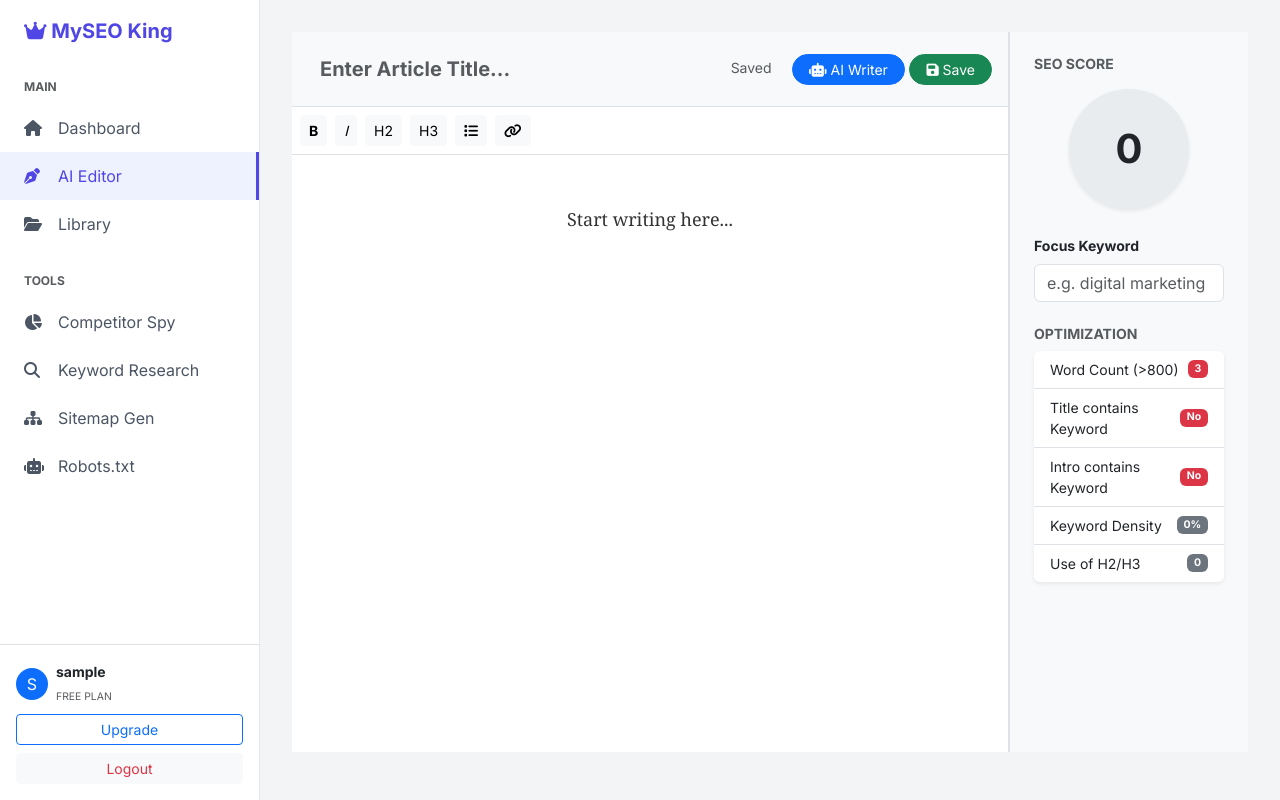
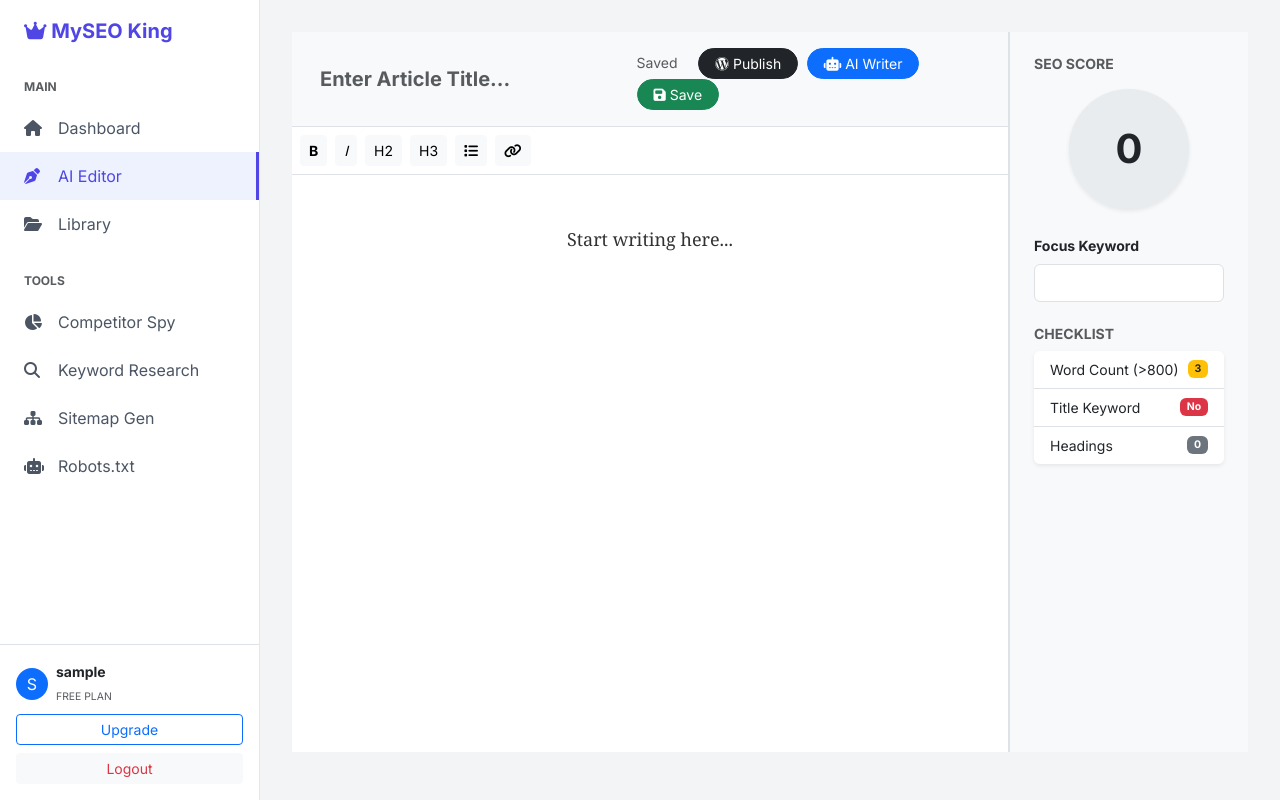
Before and after one commit to dilawar47866/MySEOTooler_V5, a Flask app: page /editor in a window 1280 px wide. Run offline with Flask 3, Linux system fonts and the light colour scheme; the visitor is signed in with stand-in values (Sample User, id 1).

Commit message:
Update editor.html

```diff
--- a/templates/editor.html
+++ b/templates/editor.html
@@ -3,16 +3,22 @@
 {% block content %}
 <div class="container-fluid" style="height: calc(100vh - 80px);">
     <div class="row h-100">
-        <!-- MAIN EDITOR AREA -->
+        <!-- MAIN EDITOR -->
         <div class="col-lg-9 col-md-8 h-100 d-flex flex-column p-0 bg-white border-end">
             <!-- Toolbar -->
             <div class="d-flex justify-content-between align-items-center p-3 border-bottom bg-light">
                 <div class="input-group w-50">
                     <input type="text" id="docTitle" class="form-control border-0 bg-transparent fw-bold fs-5"
-                           value="{{ content.title if content else '' }}" placeholder="Enter Article Title..." style="box-shadow: none;">
+                           value="{{ content.title if content else '' }}" placeholder="Enter Article Title...">
                 </div>
                 <div>
                     <span id="saveStatus" class="text-muted small me-3">Saved</span>
+
+                    <!-- WORDPRESS BUTTON -->
+                    <button class="btn btn-dark btn-sm rounded-pill px-3 me-1" data-bs-toggle="modal" data-bs-target="#wpModal">
+                        <i class="fab fa-wordpress"></i> Publish
+                    </button>
+
                     <button class="btn btn-primary btn-sm rounded-pill px-3" data-bs-toggle="modal" data-bs-target="#aiModal">
                         <i class="fas fa-robot"></i> AI Writer
                     </button>
@@ -22,7 +28,7 @@
                 </div>
             </div>
 
-            <!-- Formatting Bar -->
+            <!-- Formatting -->
             <div class="bg-white border-bottom p-2 sticky-top d-flex gap-2">
                 <button class="btn btn-sm btn-light" onclick="execCmd('bold')"><b>B</b></button>
                 <button class="btn btn-sm btn-light" onclick="execCmd('italic')"><i>I</i></button>
@@ -32,7 +38,7 @@
                 <button class="btn btn-sm btn-light" onclick="execCmd('createLink', prompt('Enter URL:', 'http://'))"><i class="fas fa-link"></i></button>
             </div>
 
-            <!-- Writing Canvas -->
+            <!-- Canvas -->
             <div id="editor" contenteditable="true" class="flex-grow-1 p-5"
                  style="outline: none; overflow-y: auto; font-size: 18px; line-height: 1.8; max-width: 900px; margin: 0 auto; font-family: 'Georgia', serif; color: #333;">
                 {% if content and content.html_content %}
@@ -43,48 +49,30 @@
             </div>
         </div>
 
-        <!-- SEO SIDEBAR -->
+        <!-- SIDEBAR -->
         <div class="col-lg-3 col-md-4 h-100 bg-light p-0 overflow-auto border-start">
             <div class="p-4">
                 <h6 class="fw-bold text-uppercase text-muted small mb-3">SEO Score</h6>
-
-                <!-- Score Circle -->
                 <div class="d-flex justify-content-center mb-4">
                     <div class="position-relative d-flex align-items-center justify-content-center shadow-sm bg-white"
-                         id="scoreCircle"
-                         style="width: 120px; height: 120px; border-radius: 50%; background: conic-gradient(red 0%, #ddd 0%); transition: 0.5s;">
+                         id="scoreCircle" style="width: 120px; height: 120px; border-radius: 50%; background: conic-gradient(red 0%, #ddd 0%); transition: 0.5s;">
                         <span class="h1 fw-bold mb-0" id="scoreValue">0</span>
                     </div>
                 </div>
-
-                <!-- Keyword Input -->
                 <div class="mb-4">
                     <label class="form-label small fw-bold">Focus Keyword</label>
-                    <input type="text" id="targetKeyword" class="form-control" value="{{ content.keyword if content else '' }}" placeholder="e.g. digital marketing">
+                    <input type="text" id="targetKeyword" class="form-control" value="{{ content.keyword if content else '' }}">
                 </div>
-
-                <!-- Checklist -->
-                <h6 class="fw-bold text-uppercase text-muted small mb-2">Optimization</h6>
+                <h6 class="fw-bold text-uppercase text-muted small mb-2">Checklist</h6>
                 <ul class="list-group list-group-flush rounded shadow-sm">
                     <li class="list-group-item d-flex justify-content-between align-items-center small">
-                        <span>Word Count (>800)</span>
-                        <span id="checkWords" class="badge bg-secondary">0</span>
+                        <span>Word Count (>800)</span><span id="checkWords" class="badge bg-secondary">0</span>
                     </li>
                     <li class="list-group-item d-flex justify-content-between align-items-center small">
-                        <span>Title contains Keyword</span>
-                        <span id="checkTitle" class="badge bg-danger">No</span>
+                        <span>Title Keyword</span><span id="checkTitle" class="badge bg-danger">No</span>
                     </li>
                     <li class="list-group-item d-flex justify-content-between align-items-center small">
-                        <span>Intro contains Keyword</span>
-                        <span id="checkIntro" class="badge bg-danger">No</span>
-                    </li>
-                    <li class="list-group-item d-flex justify-content-between align-items-center small">
-                        <span>Keyword Density</span>
-                        <span id="checkDensity" class="badge bg-secondary">0%</span>
-                    </li>
-                    <li class="list-group-item d-flex justify-content-between align-items-center small">
-                        <span>Use of H2/H3</span>
-                        <span id="checkHeadings" class="badge bg-secondary">0</span>
+                        <span>Headings</span><span id="checkHeadings" class="badge bg-secondary">0</span>
                     </li>
                 </ul>
             </div>
@@ -92,28 +80,47 @@
     </div>
 </div>
 
-<!-- AI Modal (Same logic as before, kept for functionality) -->
+<!-- AI Modal -->
 <div class="modal fade" id="aiModal" tabindex="-1">
-    <div class="modal-dialog modal-dialog-centered">
+    <div class="modal-dialog">
         <div class="modal-content">
-            <div class="modal-header">
-                <h5 class="modal-title">AI Writer Assistant</h5>
-                <button type="button" class="btn-close" data-bs-dismiss="modal"></button>
+            <div class="modal-header"><h5>AI Writer</h5><button class="btn-close" data-bs-dismiss="modal"></button></div>
+            <div class="modal-body">
+                <input type="text" id="aiKeyword" class="form-control mb-3" placeholder="Topic...">
+                <select id="aiMode" class="form-select mb-3"><option value="standard">Standard</option><option value="human">Human-Like</option></select>
+                <button class="btn btn-primary w-100" onclick="generateAI()">Generate</button>
+                <div id="aiLoading" class="mt-2 text-center" style="display:none;">Generating...</div>
+            </div>
+        </div>
+    </div>
+</div>
+
+<!-- WORDPRESS MODAL -->
+<div class="modal fade" id="wpModal" tabindex="-1">
+    <div class="modal-dialog">
+        <div class="modal-content">
+            <div class="modal-header bg-dark text-white">
+                <h5 class="modal-title"><i class="fab fa-wordpress"></i> Publish to WordPress</h5>
+                <button type="button" class="btn-close btn-close-white" data-bs-dismiss="modal"></button>
             </div>
             <div class="modal-body">
-                <label class="form-label">What should we write about?</label>
-                <input type="text" id="aiKeyword" class="form-control mb-3" placeholder="Topic or Keyword...">
-                <label class="form-label">Writing Tone</label>
-                <select id="aiMode" class="form-select mb-3">
-                    <option value="standard">SEO Optimized (Standard)</option>
-                    <option value="human">Human-Like (Opinionated)</option>
-                </select>
-                <div id="aiLoading" class="alert alert-info" style="display:none;">
-                    <div class="spinner-border spinner-border-sm me-2"></div> Generating content...
+                <p class="small text-muted">Requires an "Application Password" from WP Admin > Users > Profile.</p>
+                <div class="mb-3">
+                    <label>Website URL</label>
+                    <input type="url" id="wpUrl" class="form-control" placeholder="https://yourblog.com">
                 </div>
+                <div class="mb-3">
+                    <label>Username</label>
+                    <input type="text" id="wpUser" class="form-control">
+                </div>
+                <div class="mb-3">
+                    <label>Application Password</label>
+                    <input type="password" id="wpPass" class="form-control" placeholder="xxxx xxxx xxxx xxxx">
+                </div>
+                <div id="wpMsg" class="alert alert-info" style="display:none;"></div>
             </div>
             <div class="modal-footer">
-                <button class="btn btn-primary w-100" onclick="generateAI()">Generate Article</button>
+                <button class="btn btn-dark w-100" onclick="publishToWP()">Publish Draft</button>
             </div>
         </div>
     </div>
@@ -125,48 +132,34 @@ const editor = document.getElementById('editor');
 const titleInput = document.getElementById('docTitle');
 const keywordInput = document.getElementById('targetKeyword');
 
-function execCmd(command, value = null) { document.execCommand(command, false, value); updateSeoScore(); }
+function execCmd(c, v=null) { document.execCommand(c, false, v); updateSeoScore(); }
 
 function updateSeoScore() {
     const text = editor.innerText || "";
     const html = editor.innerHTML;
-    const keyword = keywordInput.value.toLowerCase().trim();
+    const kw = keywordInput.value.toLowerCase().trim();
     const title = titleInput.value.toLowerCase().trim();
+    let score = 0;
 
-    let score = 0;
-    const wordCount = text.trim().split(/\s+/).length;
+    // Words
+    const wc = text.trim().split(/\s+/).length;
+    document.getElementById('checkWords').innerText = wc;
+    if(wc > 800) { score += 30; document.getElementById('checkWords').className = "badge bg-success"; }
+    else { document.getElementById('checkWords').className = "badge bg-warning text-dark"; }
 
-    const wordsEl = document.getElementById('checkWords');
-    wordsEl.innerText = wordCount;
-    if(wordCount > 800) { wordsEl.className = "badge bg-success"; score += 30; }
-    else if(wordCount > 300) { wordsEl.className = "badge bg-warning text-dark"; score += 15; }
-    else { wordsEl.className = "badge bg-danger"; }
+    // Keyword in Title
+    if(kw && title.includes(kw)) { score += 20; document.getElementById('checkTitle').className="badge bg-success"; document.getElementById('checkTitle').innerText="Yes"; }
+    else { document.getElementById('checkTitle').className="badge bg-danger"; document.getElementById('checkTitle').innerText="No"; }
 
-    if(keyword) {
-        const titleCheck = document.getElementById('checkTitle');
-        if(title.includes(keyword)) { titleCheck.className = "badge bg-success"; titleCheck.innerText = "Yes"; score += 20; }
-        else { titleCheck.className = "badge bg-danger"; titleCheck.innerText = "No"; }
+    // Headings
+    const hc = (html.match(/<h[23]/g) || []).length;
+    document.getElementById('checkHeadings').innerText = hc;
+    if(hc > 2) score += 10;
 
-        const introCheck = document.getElementById('checkIntro');
-        if(text.substring(0, 200).toLowerCase().includes(keyword)) { introCheck.className = "badge bg-success"; introCheck.innerText = "Yes"; score += 20; }
-        else { introCheck.className = "badge bg-danger"; introCheck.innerText = "No"; }
-
-        const regex = new RegExp(keyword, "gi");
-        const matches = (text.match(regex) || []).length;
-        const density = wordCount > 0 ? ((matches / wordCount) * 100).toFixed(1) : 0;
-        document.getElementById('checkDensity').innerText = density + "%";
-        if(density >= 0.5 && density <= 2.5) { score += 20; } else { score += 5; }
-    }
-
-    const hCount = (html.match(/<h[23]/g) || []).length;
-    document.getElementById('checkHeadings').innerText = hCount;
-    if(hCount > 2) score += 10;
-
-    score = Math.min(score, 100);
+    // Visuals
+    score = Math.min(score + (wc > 100 ? 10 : 0), 100);
     document.getElementById('scoreValue').innerText = score;
-
-    let color = score < 50 ? '#dc3545' : (score < 80 ? '#ffc107' : '#198754');
-    document.getElementById('scoreCircle').style.background = `conic-gradient(${color} ${score}%, #e9ecef ${score}% 100%)`;
+    document.getElementById('scoreCircle').style.background = `conic-gradient(${score < 50 ? 'red' : '#198754'} ${score}%, #e9ecef ${score}% 100%)`;
 }
 
 editor.addEventListener('keyup', updateSeoScore);
@@ -174,49 +167,70 @@ titleInput.addEventListener('keyup', updateSeoScore);
 keywordInput.addEventListener('keyup', updateSeoScore);
 
 async function generateAI() {
-    const keyword = document.getElementById('aiKeyword').value;
-    const mode = document.getElementById('aiMode').value;
-    if(!keyword) return alert("Enter a keyword");
-
+    const k = document.getElementById('aiKeyword').value;
+    const m = document.getElementById('aiMode').value;
+    if(!k) return alert("Enter topic");
     document.getElementById('aiLoading').style.display = 'block';
     try {
-        const res = await fetch('/api/generate-content', {
-            method: 'POST',
-            headers: {'Content-Type': 'application/json'},
-            body: JSON.stringify({ keyword: keyword, mode: mode })
-        });
-        const data = await res.json();
+        const r = await fetch('/api/generate-content', { method: 'POST', headers: {'Content-Type':'application/json'}, body: JSON.stringify({keyword:k, mode:m})});
+        const d = await r.json();
         document.getElementById('aiLoading').style.display = 'none';
-
-        if(data.error) { alert(data.error); } else {
-            editor.innerHTML = data.html_content;
-            titleInput.value = `${keyword} (${mode})`;
-            keywordInput.value = keyword;
-            contentId = data.id;
+        if(d.success) {
+            editor.innerHTML = d.html_content;
+            titleInput.value = `${k}`;
+            keywordInput.value = k;
             bootstrap.Modal.getInstance(document.getElementById('aiModal')).hide();
             updateSeoScore();
             saveContent();
-        }
-    } catch(e) { alert("Network Error"); }
+        } else { alert(d.error); }
+    } catch(e) { alert("Error"); }
 }
 
 async function saveContent() {
     document.getElementById('saveStatus').innerText = "Saving...";
     try {
-        const res = await fetch('/api/save-content', {
-            method: 'POST',
-            headers: {'Content-Type': 'application/json'},
+        const r = await fetch('/api/save-content', {
+            method: 'POST', headers: {'Content-Type':'application/json'},
+            body: JSON.stringify({id: contentId, title: titleInput.value, keyword: keywordInput.value, content: editor.innerText, html_content: editor.innerHTML})
+        });
+        const d = await r.json();
+        if(d.success) {
+            document.getElementById('saveStatus').innerText = "Saved";
+            if(d.id) { contentId = d.id; window.history.pushState({}, "", `/editor?id=${contentId}`); }
+        } else { alert("Save Failed"); }
+    } catch(e) { alert("Save Error"); }
+}
+
+async function publishToWP() {
+    const url = document.getElementById('wpUrl').value;
+    const user = document.getElementById('wpUser').value;
+    const pass = document.getElementById('wpPass').value;
+
+    if(!url || !user || !pass) return alert("Fill all details");
+
+    const msg = document.getElementById('wpMsg');
+    msg.style.display = 'block';
+    msg.innerText = "Publishing to WordPress...";
+
+    try {
+        const res = await fetch('/api/publish-wordpress', {
+            method: 'POST', headers: {'Content-Type': 'application/json'},
             body: JSON.stringify({
-                id: contentId, title: titleInput.value,
-                keyword: keywordInput.value, content: editor.innerText, html_content: editor.innerHTML
+                url: url, username: user, password: pass,
+                title: titleInput.value, content: editor.innerHTML
             })
         });
-        const result = await res.json();
-        if(result.success) {
-            document.getElementById('saveStatus').innerText = "Saved";
-            if(result.id) { contentId = result.id; window.history.pushState({}, "", `/editor?id=${contentId}`); }
-        } else { alert(result.error); }
-    } catch(e) { alert("Save Error"); }
+        const data = await res.json();
+        if(data.success) {
+            msg.className = "alert alert-success";
+            msg.innerHTML = `Published! <a href="${data.link}" target="_blank">View Post</a>`;
+        } else {
+            msg.className = "alert alert-danger";
+            msg.innerText = data.error;
+        }
+    } catch(e) {
+        msg.innerText = "Network Error";
+    }
 }
 
 window.onload = updateSeoScore;
```
